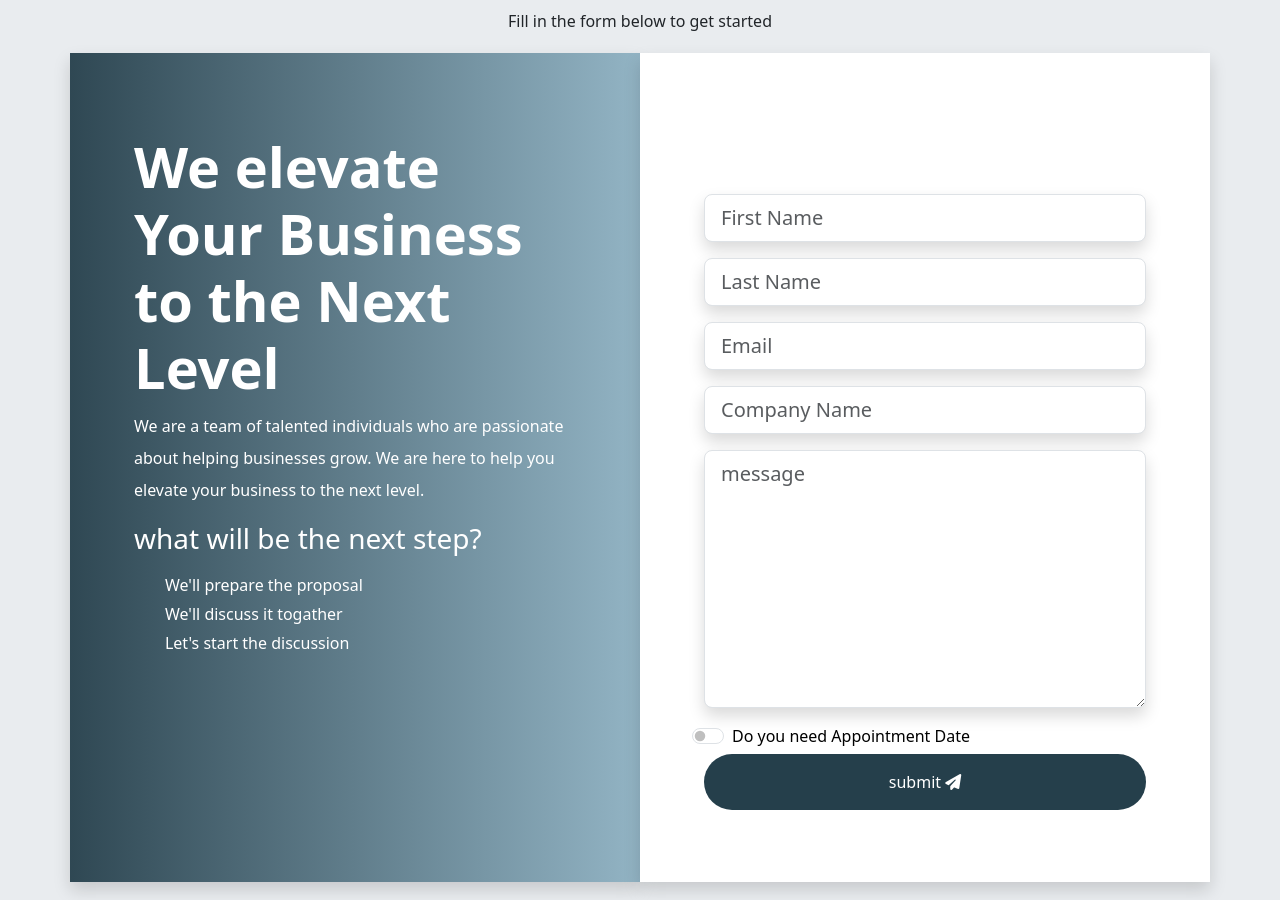
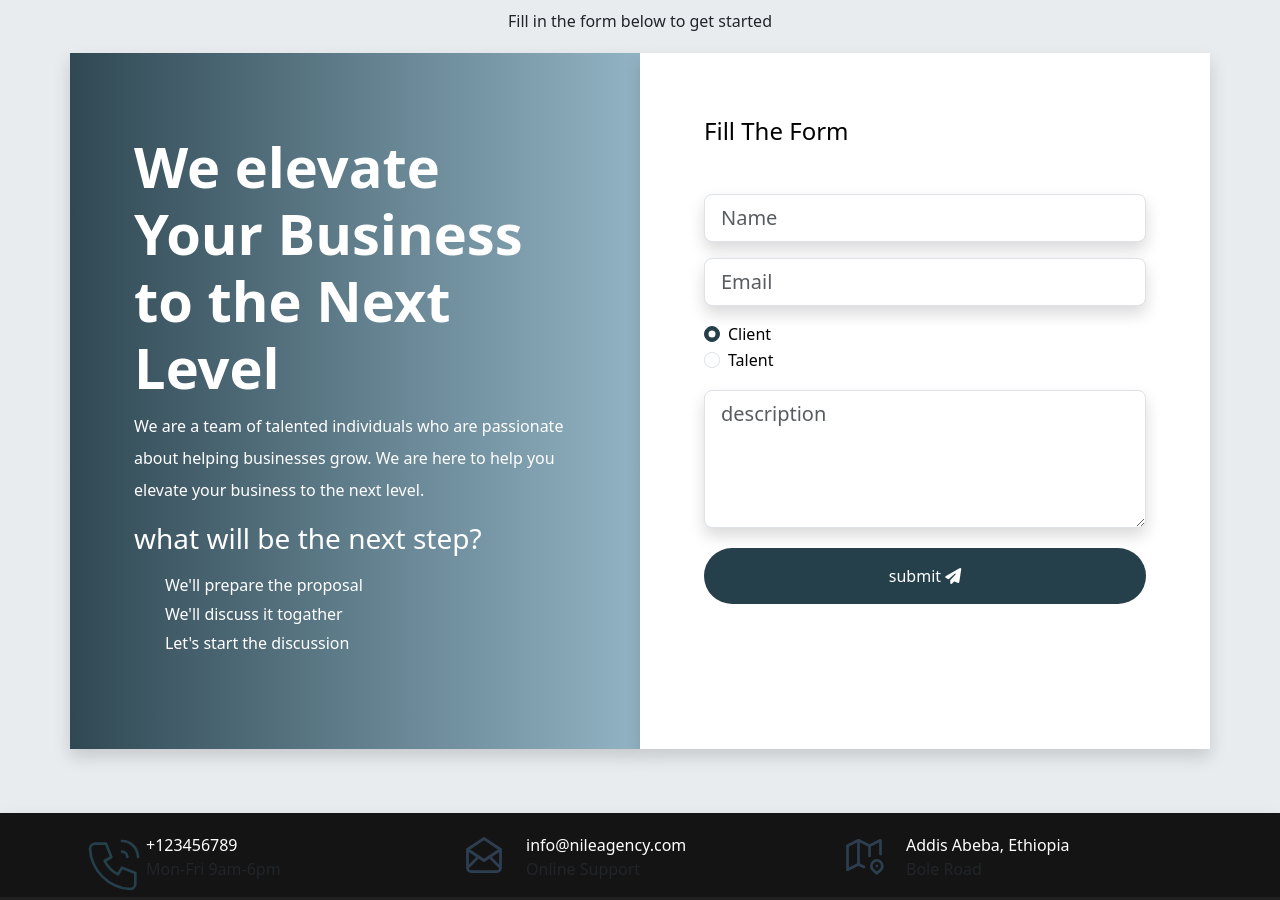
Before and after one commit to karem1035/Nile-Agency, a website: page bootstrap/ContactUs.html in a window 1280 px wide. Shown: the part 806-1706 px from the top of the page. Drawn offline with nearby package versions, Linux system fonts and the light colour scheme.

Commit message:
form update

```diff
--- a/bootstrap/ContactUs.html
+++ b/bootstrap/ContactUs.html
@@ -113,62 +113,86 @@
           </div>
           <div class="col-12 col-lg-6 bg-white shadow p-3">
             <div class="form w-100 pb-2">
-              <h4 class="display-3--title mb-5">Fill The Form</h4>
-              <form action="#" class="row">
+              <h4 class="display-3--title mb-5 text-black">Fill The Form</h4>
+              <form
+                action="https://api.web3forms.com/submit"
+                method="POST"
+                class="row"
+              >
+                <input
+                  type="hidden"
+                  name="access_key"
+                  value="dbaf8408-58f2-4190-8e6e-1a3c06015530"
+                />
+
+                <!-- Name -->
                 <div class="mb-3">
                   <input
                     type="text"
-                    placeholder="First Name"
-                    id="inputFirstName"
+                    placeholder="Name"
+                    id="name"
                     class="shadow form-control form-control-lg"
+                    required
                   />
                 </div>
-                <div class="mb-3">
-                  <input
-                    type="text"
-                    placeholder="Last Name"
-                    id="inputLastName"
-                    class="shadow form-control form-control-lg"
-                  />
-                </div>
+                <!-- Email -->
                 <div class="mb-3">
                   <input
                     type="email"
                     placeholder="Email"
                     id="inputemail"
                     class="shadow form-control form-control-lg"
+                    required
                   />
                 </div>
+                <!-- Radio -->
                 <div class="mb-3">
-                  <input
-                    type="text"
-                    placeholder="Company Name"
-                    id="inputcompanyname"
-                    class="shadow form-control form-control-lg"
-                  />
+                  <div class="form-check ps-4">
+                    <input
+                      class="form-check-input"
+                      type="radio"
+                      name="userRole"
+                      id="userRoleClient"
+                      value="Client"
+                      checked
+                    />
+                    <label
+                      class="form-check-label text-black"
+                      for="userRoleClient"
+                    >
+                      Client
+                    </label>
+                  </div>
+                  <div class="form-check ps-4">
+                    <input
+                      class="form-check-input"
+                      type="radio"
+                      name="userRole"
+                      id="userRoleTalent"
+                      value="Talent"
+                    />
+                    <label
+                      class="form-check-label text-black"
+                      for="userRoleTalent"
+                    >
+                      Talent
+                    </label>
+                  </div>
                 </div>
+
+                <!-- More -->
+
                 <div class="mb-3">
                   <textarea
-                    name="message"
-                    placeholder="message"
-                    id="message"
-                    rows="8"
+                    name="description"
+                    placeholder="description"
+                    id="description"
+                    rows="4"
                     class="shadow form-control form-control-lg"
+                    required
                   ></textarea>
                 </div>
-                <div class="form-check form-switch">
-                  <input
-                    class="form-check-input"
-                    type="checkbox"
-                    role="switch"
-                    id="flexSwitchCheckDefault"
-                  />
-                  <label
-                    class="form-check-label text-black"
-                    for="flexSwitchCheckDefault"
-                    >Do you need Appointment Date</label
-                  >
-                </div>
+
                 <div class="text-center d-grid mt-1">
                   <button class="btn btn-primary rounded-pill pt-3 pb-3">
                     submit
```
Also changed, not shown: index.html (+3 -1 lines).
